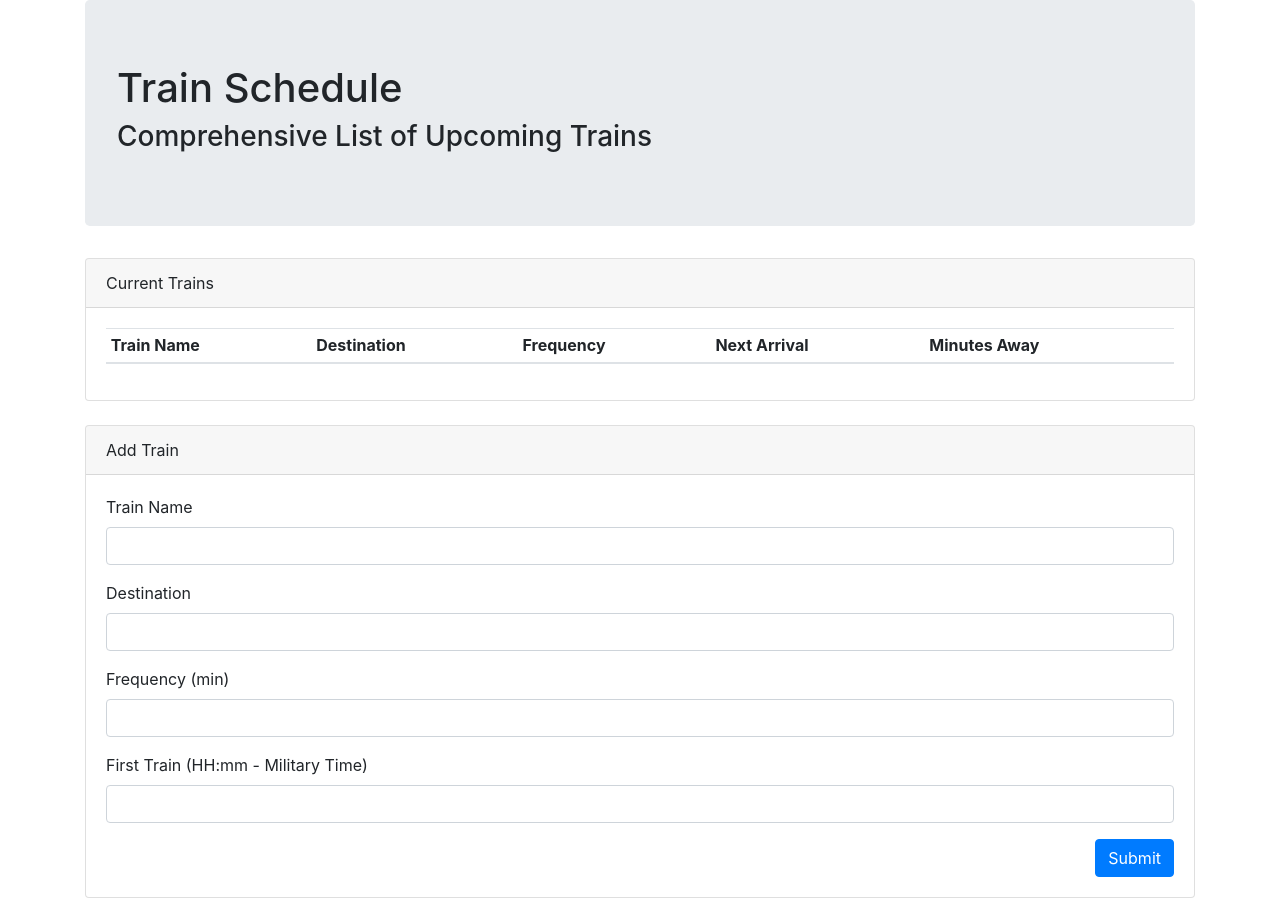
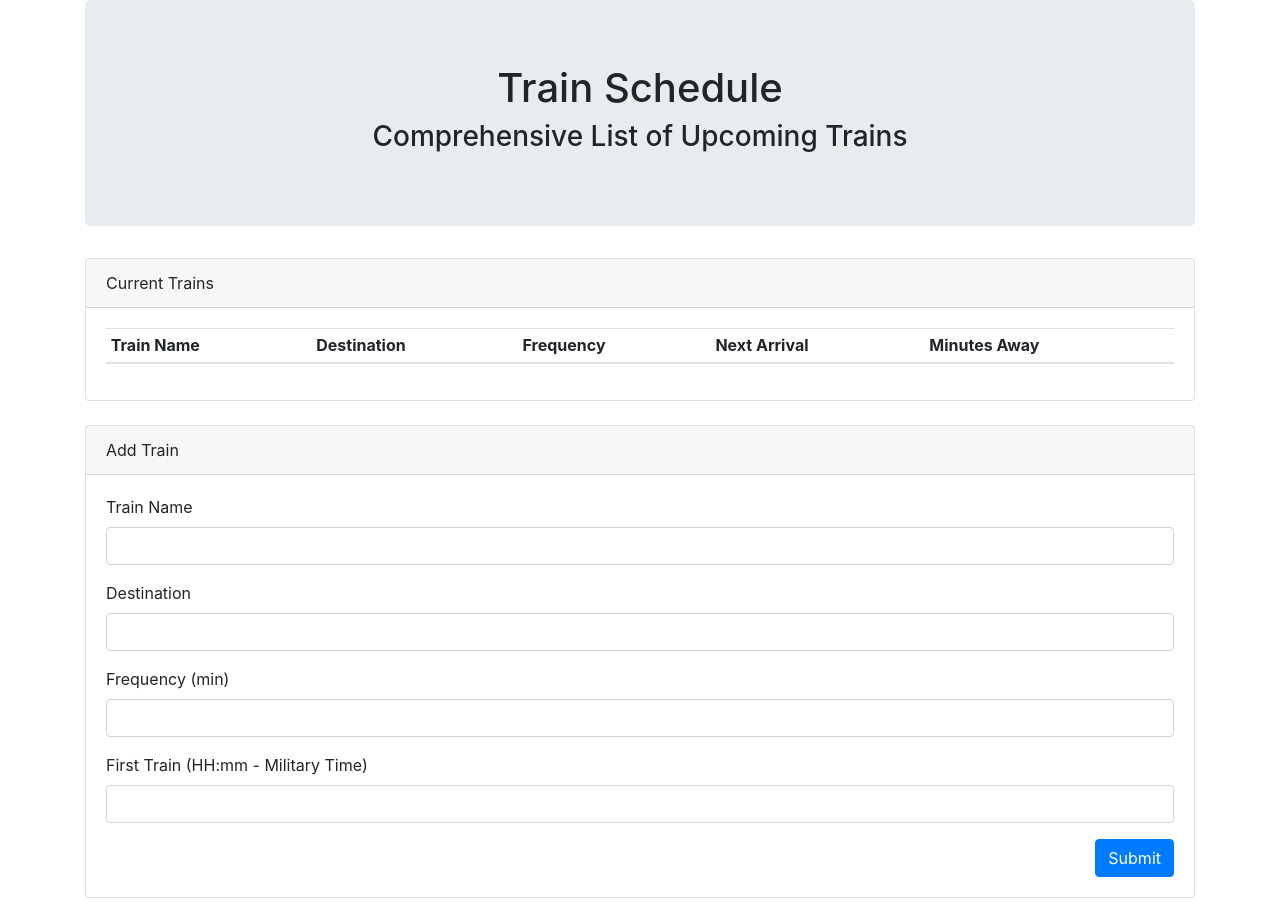
Before and after one commit to loganshahan/Train-Schedule, a plain HTML site: page index.html in a window 1280 px wide. Drawn offline with nearby package versions, Linux system fonts and the light colour scheme; no server answers.

Commit message:
changed 2 to 1

```diff
--- a/index2.html
+++ b/index.html
@@ -17,7 +17,7 @@
 <body>
 
     <div class="container">
-        <div class="jumbotron">
+        <div class="jumbotron" id="main-head">
             <h1>Train Schedule</h1>
             <h3>Comprehensive List of Upcoming Trains</h3>
         </div>
@@ -80,7 +80,7 @@
 
     </div>
 
-    <script type="text/javascript" src="train2.js">
+    <script type="text/javascript" src="train.js">
     </script>
 
 </body>
--- a/style.css
+++ b/style.css
@@ -0,0 +1,6 @@
+#main-head{
+    text-align: center
+}
+body{
+    background-image: url('')
+}
```
Also changed, not shown: train.js (renamed from train2.js).
